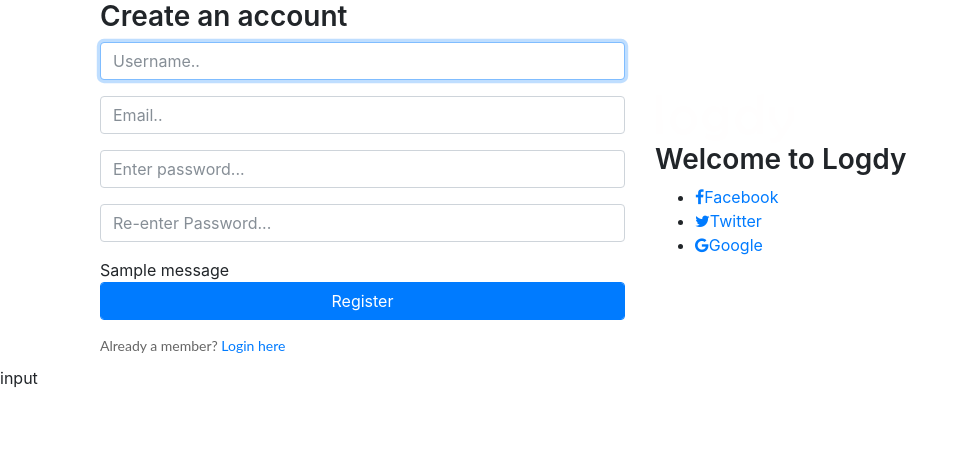
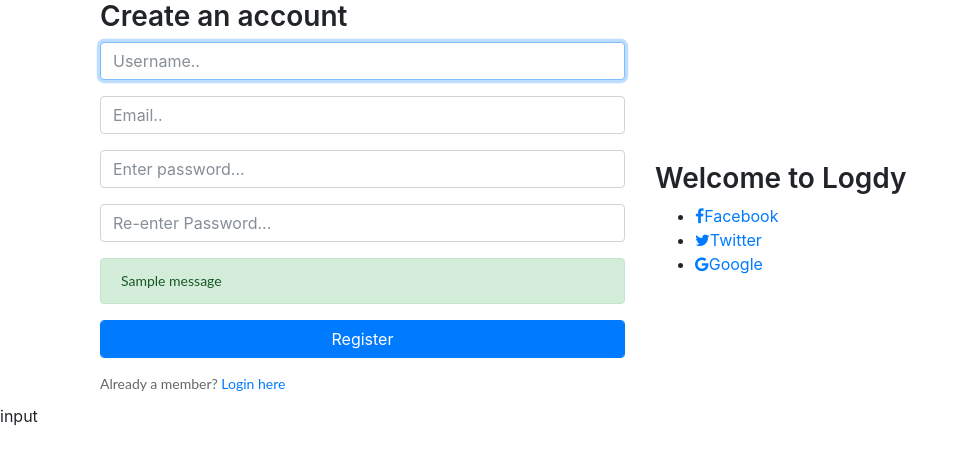
Before and after one commit to lesage20/sageTech, a Django app: page /account/register in a window 1280 px wide. Shown: the top 465 px of the page, without its empty margins (0-968 px from the left). Run offline with Django 3.2, Linux system fonts and the light colour scheme; tables that the repository leaves empty hold one stand-in row (values such as "Sample post"); one stand-in notice (Sample message) is shown; some libraries are stand-ins or nearby versions.

Commit message:
Update register.html

```diff
--- a/sagetech/templates/register.html
+++ b/sagetech/templates/register.html
@@ -61,9 +61,13 @@
                                     {{form.password2}}
                                 </div>
 
-                                {%for message in messages%}
-                                    {{message}}
-                                {% endfor%}
+                                {% for message in messages %}
+                                    {% if message.tags == 'error' %}
+                                        <p class="alert alert-danger"> {{message}} </p>
+                                    {% else %}
+                                        <p class="alert alert-{{message.tags}}"> {{message}} </p>
+                                    {% endif %}
+                                {% endfor %}
 
                                 <div class="form-group">
                                     <input type="submit" value="Register" class="btn-md btn-primary btn-block">                                </div>
```
